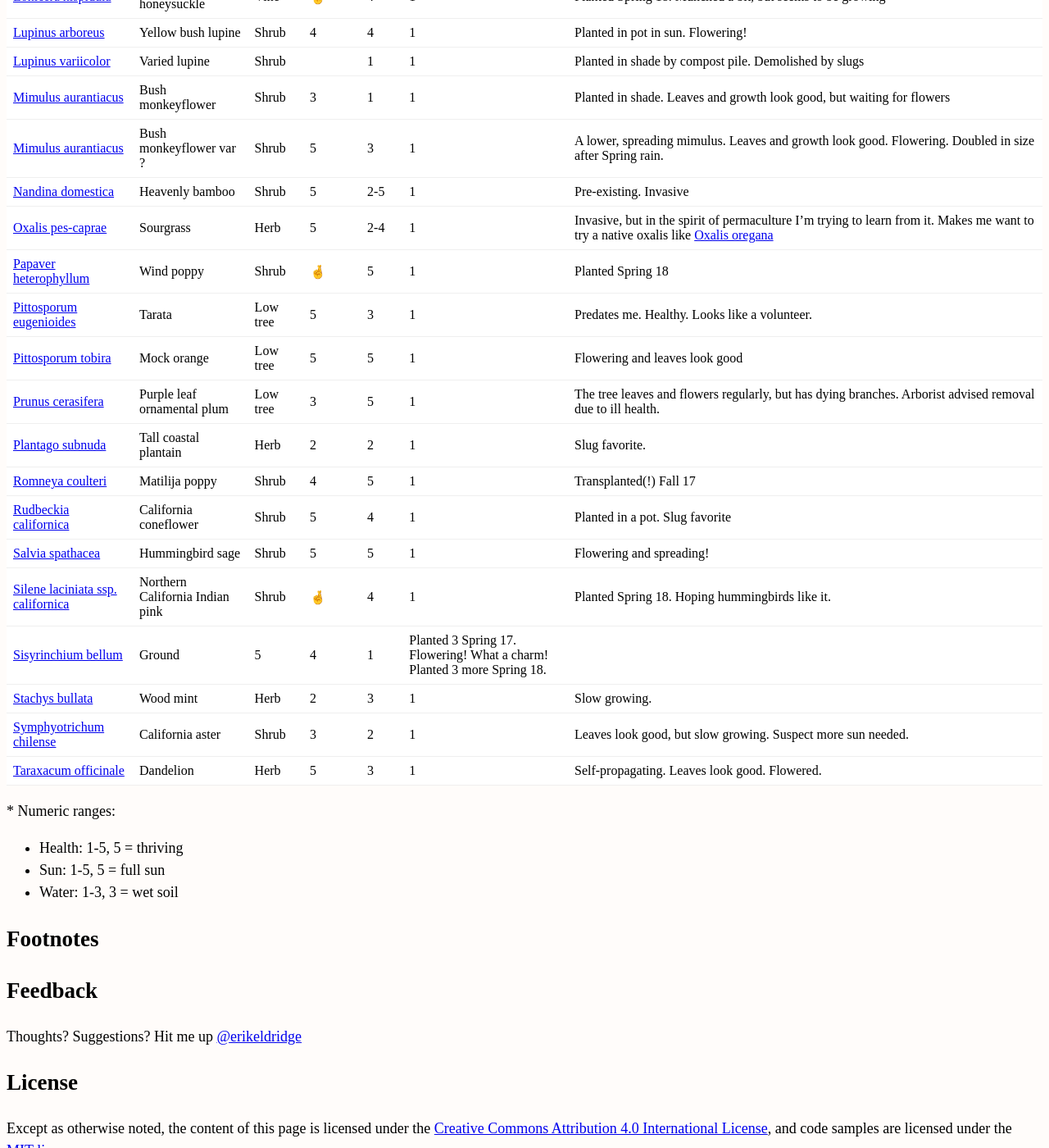
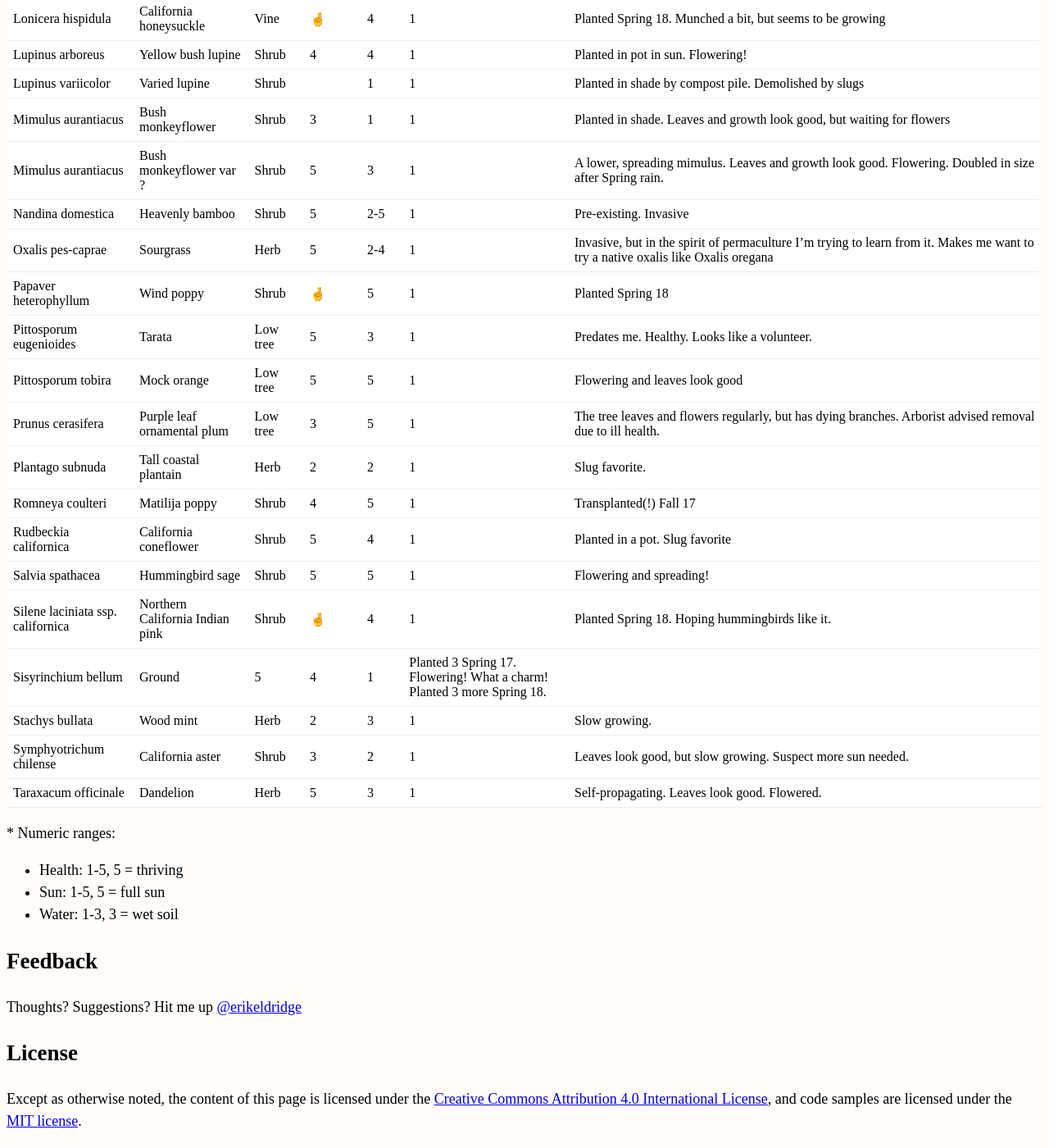
Before and after one commit to erikeldridge/erikeldridge.github.com, a Jekyll site: the page built from _posts/2018-05-22-coastal-sage-scrub-permaculture.md, in a window 1280 px wide and 1400 px high, scrolled down 1927 px. Shown: the whole window at 82% size. Built offline with Jekyll 4.4.1, drawn with Linux system fonts in a browser that asks for light colours; nearby versions of some CDN libraries; some of the changed text lies outside the part shown.

Commit message:
Update from Forestry.io - 2018-05-22-coastal-sage-scrub-permaculture.md

```diff
--- a/_posts/2018-05-22-coastal-sage-scrub-permaculture.md
+++ b/_posts/2018-05-22-coastal-sage-scrub-permaculture.md
@@ -27,57 +27,55 @@
 
 | Latin name | Common name | Layer | Health\* | Sun\* | Water\* | Notes |
 | --- | --- | --- | --- | --- | --- | --- |
-| [Achillea millefolium californica](https://www.inaturalist.org/taxa/239065-Achillea-millefolium-californica) | California yarrow | Herb | 4 | 2 & 5 | 1 | Suspect more sun needed, but one in the front yard in shade is fuller.|
-| [Allium triquetrum](https://www.inaturalist.org/taxa/55505-Allium-triquetrum) | Three-cornered leek | Herb | 5 | 1 | 1 | Self-propagating. Curious to try a native Allium like [Allium unifolium](https://www.inaturalist.org/taxa/59781-Allium-unifolium) |
-| [Agapanthus praecox orientalis](https://www.inaturalist.org/taxa/57838-Agapanthus-praecox-orientalis) | Lilly of the Nile | Shrub | 5 | 1 | 1 | Prolific in the front yard in shade |
-| [Aquilegia eximia](https://www.inaturalist.org/taxa/57230-Aquilegia-eximia) | Serpentine columbine | Shrub | 4 | 3 | 2 | The columbine's health steadily declined after planting, dropping leaves and never flowering. Transplanted to pot with potting soil and more sun and care and it rebounded. Recently transplanted back. |
-| [Armeria maritima](https://www.inaturalist.org/taxa/60476-Armeria-maritima) | Sea thrift |🤞| 4 | 2 | Planted Spring 18 |
-| [Artemisia douglasiana](https://www.inaturalist.org/taxa/52854-Artemisia-douglasiana) | California Mugwort | Herb | 4 | 2 | 1 | Died back completely in summer, but resprouted and grew vigorously after Spring rain |
-| [Asarum caudatum](https://www.inaturalist.org/taxa/52858-Asarum-caudatum) | Western wild ginger | Root | 3 | 1 | 2 | Leaves look good, but growth is slow and it hasn't flowered. I suspect it needs more water |
-| [Brugmansia arborea](https://www.inaturalist.org/taxa/126914-Brugmansia-arborea) | Trumpet flower | Low tree | 4 | 2 | 1 | Flowering and leaves look good. Suspect more sun needed |
-| [Callistemon rigidus](https://www.inaturalist.org/taxa/146916-Callistemon-rigidus) | Bottlebrush tree | Low tree | 5 | 3 | 1 | Flowers profusely year-round |
+| Achillea millefolium californica | California yarrow | Herb | 4 | 2 & 5 | 1 | Suspect more sun needed, but one in the front yard in shade is fuller. |
+| Allium triquetrum | Three-cornered leek | Herb | 5 | 1 | 1 | Self-propagating. Curious to try a native Allium like Allium unifolium |
+| Agapanthus praecox orientalis | Lilly of the Nile | Shrub | 5 | 1 | 1 | Prolific in the front yard in shade |
+| Aquilegia eximia | Serpentine columbine | Shrub | 4 | 3 | 2 | The columbine's health steadily declined after planting, dropping leaves and never flowering. Transplanted to pot with potting soil and more sun and care and it rebounded. Recently transplanted back. |
+| Armeria maritima | Sea thrift | 🤞 | 4 | 2 | Planted Spring 18 |  |
+| Artemisia douglasiana | California Mugwort | Herb | 4 | 2 | 1 | Died back completely in summer, but resprouted and grew vigorously after Spring rain |
+| Asarum caudatum | Western wild ginger | Root | 3 | 1 | 2 | Leaves look good, but growth is slow and it hasn't flowered. I suspect it needs more water |
+| Brugmansia arborea | Trumpet flower | Low tree | 4 | 2 | 1 | Flowering and leaves look good. Suspect more sun needed |
+| Callistemon rigidus | Bottlebrush tree | Low tree | 5 | 3 | 1 | Flowers profusely year-round |
 | Citrus tangerina | Tangerine tree | Low tree | 2 | 3 | 1 | The tree produces inedible fruit and its leaves are chlorotic and sparse :( I suspect it used to get insufficient sun. An arborist mentioned citrus trees are "hungry", so this one may just need fertilizer. There's a lemon tree in the front yard that looks great, for comparison |
-| [Camellia japonica](https://www.inaturalist.org/taxa/83056-Camellia-japonica) | Camelia | Low tree | 5 | 2 | 1 | Two camellias on the property outside dripline. One in good health, but one suddenly whithered. Suspecting gophers although they left the other alone. |
-| [Claytonia sibirica](https://www.inaturalist.org/taxa/55767-Claytonia-sibirica) | Candy flower | Herb | 5 | 1 | 2 | Leaves and growth look great. Flowering. Neighboring ginger |
-| [Satureja douglasii](https://www.laspilitas.com/nature-of-california/plants/622--satureja-douglasii) | Yerba buena | Ground | 4 | 2-3 | 1 | Leaves look good, but growth is slow. Spring rain didn't improve. |
-| [Dicentra formosa](https://www.laspilitas.com/nature-of-california/plants/241--dicentra-formosa) | Bleeding heart | Shrub | 5 | 2-3 | 2 | Planted three. Died back completely after summer, but resprouted and spread vigorously after Spring rain |
-| [Dietes iridioides](https://www.inaturalist.org/taxa/129407-Dietes-iridioides) | African iris | Shrub | 5 | 1 | 1 | Flowers and seeds readily. |
-|[Eschscholzia californica](https://www.inaturalist.org/taxa/48225-Eschscholzia-californica)| California poppy | Shrub | 4 | 5 | 1 | Gopher favorite, but some survived to bloom this year! |
-| [Festuca californica](https://www.inaturalist.org/taxa/57169-Festuca-californica)  | California fescue | Ground | 🤞 | 5 | 1 | Flattened by tree-fall. |
-| [Fragaria californica](https://www.inaturalist.org/taxa/61095-Fragaria-vesca-californica) | Wild strawberry | Ground | 3 | 3 | 1 | Spreading and leaves look good, but not flowering. |
-| [Hedera helix](https://www.inaturalist.org/taxa/55882-Hedera-helix) | English ivy | Vine | 5 | 4 | 1 | Well-established when I moved in. |
-| [Helianthus californicus](https://www.inaturalist.org/taxa/56954-Helianthus-californicus) | Shrub | 🤞 | 4 | 1 | Planted Spring 18. Munched by someone, but hanging on |
-| [Heracleum maximum](https://www.inaturalist.org/taxa/53094-Heracleum-maximum) | Cow parsnip | Shrub | 4 | 1 | 2 | Planted two. Both died back, but returned with Spring rain. Leaves good so far |
-| [Holodiscus discolor](https://www.inaturalist.org/taxa/53414-Holodiscus-discolor) | Cream bush | Shrub | 4 | 2 | 1 | Leaves look good, but slow growing |
-| [Horkelia californica](https://www.inaturalist.org/taxa/61737-Horkelia-californica) | California horkelia | Ground | 4 | 3 | 1 | Hasn't flowered or spread, but doubled in size after Spring rain |
-| [Hydrangea macrophylla](https://www.inaturalist.org/taxa/122034-Hydrangea-macrophylla) | Hydrangea | Shrub | 1 | 2 | 1 | A tall shrub growing in shade when I moved in. Declining health perhaps due to low water or sun |
-| [Iris douglasiana](https://www.inaturalist.org/taxa/50854-Iris-douglasiana) | Douglas Iris | Shrub | 4 | 2 | 1 | Planted two. One died. The other's leaves look good, but it hasn't flowered. There's another iris nearby that's flowering, for comparison. |
-| [Ligustrum japonicum](https://www.inaturalist.org/taxa/77739-Ligustrum-japonicum) | Japanese Privet | Low tree | 5 | 1 | 1 | Predates me. Healthy/invasive. |
-| [Lonicera hispidula](https://www.inaturalist.org/taxa/53416-Lonicera-hispidula) | California honeysuckle | Vine |🤞| 4 | 1 | Planted Spring 18. Munched a bit, but seems to be growing |
-| [Lupinus arboreus](https://www.inaturalist.org/taxa/61010-Lupinus-arboreus) | Yellow bush lupine | Shrub | 4 | 4 | 1 | Planted in pot in sun. Flowering! |
-| [Lupinus variicolor](https://www.inaturalist.org/taxa/61018-Lupinus-variicolor) | Varied lupine | Shrub |  | 1 | 1 | Planted in shade by compost pile. Demolished by slugs |
-| [Mimulus aurantiacus](https://www.inaturalist.org/taxa/48858-Mimulus-aurantiacus) | Bush monkeyflower | Shrub | 3 | 1 | 1 | Planted in shade. Leaves and growth look good, but waiting for flowers |
-| [Mimulus aurantiacus](https://www.inaturalist.org/taxa/48858-Mimulus-aurantiacus) | Bush monkeyflower var ? | Shrub | 5 | 3 | 1 | A lower, spreading mimulus. Leaves and growth look good. Flowering. Doubled in size after Spring rain. |
-| [Nandina domestica](https://www.inaturalist.org/taxa/127010-Nandina-domestica) | Heavenly bamboo | Shrub | 5 | 2-5 | 1 | Pre-existing. Invasive |
-| [Oxalis pes-caprae](https://www.inaturalist.org/taxa/53169-Oxalis-pes-caprae) | Sourgrass | Herb | 5 | 2-4 | 1 | Invasive, but in the spirit of permaculture I'm trying to learn from it. Makes me want to try a native oxalis like [Oxalis oregana](https://www.inaturalist.org/taxa/47757-Oxalis-oregana) |
-| [Papaver heterophyllum](https://www.inaturalist.org/taxa/78344-Papaver-heterophyllum) | Wind poppy | Shrub | 🤞 | 5 | 1 | Planted Spring 18 |
-| [Pittosporum eugenioides](https://www.inaturalist.org/taxa/200847-Pittosporum-eugenioides) | Tarata | Low tree | 5 | 3 | 1 | Predates me. Healthy. Looks like a volunteer. |
-| [Pittosporum tobira](https://www.inaturalist.org/taxa/78592-Pittosporum-tobira) | Mock orange | Low tree | 5 | 5 | 1 | Flowering and leaves look good |
-| [Prunus cerasifera](https://www.inaturalist.org/taxa/55837-Prunus-cerasifera) | Purple leaf ornamental plum | Low tree | 3 | 5 | 1 |The tree leaves and flowers regularly, but has dying branches. Arborist advised removal due to ill health. |
-| [Plantago subnuda](https://www.inaturalist.org/taxa/60223-Plantago-subnuda) | Tall coastal plantain | Herb | 2 | 2 | 1 | Slug favorite. |
-| [Romneya coulteri](https://www.inaturalist.org/taxa/61946-Romneya-coulteri) | Matilija poppy | Shrub | 4 | 5 | 1 | Transplanted(!) Fall 17 |
-| [Rudbeckia californica](https://www.inaturalist.org/taxa/78896-Rudbeckia-californica) | California coneflower | Shrub | 5 | 4 | 1 | Planted in a pot. Slug favorite |
-|[Salvia spathacea](https://www.inaturalist.org/taxa/64133-Salvia-spathacea)| Hummingbird sage | Shrub | 5 | 5 | 1 | Flowering and spreading! |
-| [Silene laciniata ssp. californica](https://www.inaturalist.org/taxa/62222-Silene-laciniata-californica) | Northern California Indian pink | Shrub | 🤞 | 4 | 1 | Planted Spring 18. Hoping hummingbirds like it. |
-| [Sisyrinchium bellum](https://www.inaturalist.org/taxa/49918-Sisyrinchium-bellum) | Ground | 5 | 4 | 1 | Planted 3 Spring 17. Flowering! What a charm! Planted 3 more Spring 18. |
-| [Stachys bullata](https://www.inaturalist.org/taxa/58930-Stachys-bullata) | Wood mint | Herb | 2 | 3 | 1 | Slow growing. |
-| [Symphyotrichum chilense](https://www.inaturalist.org/taxa/56861-Symphyotrichum-chilense) | California aster | Shrub | 3 | 2 | 1 | Leaves look good, but slow growing. Suspect more sun needed. |
-| [Taraxacum officinale](https://www.inaturalist.org/taxa/47602-Taraxacum-officinale) | Dandelion | Herb | 5 | 3 | 1 | Self-propagating. Leaves look good. Flowered. |
+| Camellia japonica | Camelia | Low tree | 5 | 2 | 1 | Two camellias on the property outside dripline. One in good health, but one suddenly whithered. Suspecting gophers although they left the other alone. |
+| Claytonia sibirica | Candy flower | Herb | 5 | 1 | 2 | Leaves and growth look great. Flowering. Neighboring ginger |
+| Satureja douglasii | Yerba buena | Ground | 4 | 2-3 | 1 | Leaves look good, but growth is slow. Spring rain didn't improve. |
+| Dicentra formosa | Bleeding heart | Shrub | 5 | 2-3 | 2 | Planted three. Died back completely after summer, but resprouted and spread vigorously after Spring rain |
+| Dietes iridioides | African iris | Shrub | 5 | 1 | 1 | Flowers and seeds readily. |
+| Eschscholzia californica | California poppy | Shrub | 4 | 5 | 1 | Gopher favorite, but some survived to bloom this year! |
+| Festuca californica | California fescue | Ground | 🤞 | 5 | 1 | Flattened by tree-fall. |
+| Fragaria californica | Wild strawberry | Ground | 3 | 3 | 1 | Spreading and leaves look good, but not flowering. |
+| Hedera helix | English ivy | Vine | 5 | 4 | 1 | Well-established when I moved in. |
+| Helianthus californicus | Shrub | 🤞 | 4 | 1 | Planted Spring 18. Munched by someone, but hanging on |  |
+| Heracleum maximum | Cow parsnip | Shrub | 4 | 1 | 2 | Planted two. Both died back, but returned with Spring rain. Leaves good so far |
+| Holodiscus discolor | Cream bush | Shrub | 4 | 2 | 1 | Leaves look good, but slow growing |
+| Horkelia californica | California horkelia | Ground | 4 | 3 | 1 | Hasn't flowered or spread, but doubled in size after Spring rain |
+| Hydrangea macrophylla | Hydrangea | Shrub | 1 | 2 | 1 | A tall shrub growing in shade when I moved in. Declining health perhaps due to low water or sun |
+| Iris douglasiana | Douglas Iris | Shrub | 4 | 2 | 1 | Planted two. One died. The other's leaves look good, but it hasn't flowered. There's another iris nearby that's flowering, for comparison. |
+| Ligustrum japonicum | Japanese Privet | Low tree | 5 | 1 | 1 | Predates me. Healthy/invasive. |
+| Lonicera hispidula | California honeysuckle | Vine | 🤞 | 4 | 1 | Planted Spring 18. Munched a bit, but seems to be growing |
+| Lupinus arboreus | Yellow bush lupine | Shrub | 4 | 4 | 1 | Planted in pot in sun. Flowering! |
+| Lupinus variicolor | Varied lupine | Shrub |  | 1 | 1 | Planted in shade by compost pile. Demolished by slugs |
+| Mimulus aurantiacus | Bush monkeyflower | Shrub | 3 | 1 | 1 | Planted in shade. Leaves and growth look good, but waiting for flowers |
+| Mimulus aurantiacus | Bush monkeyflower var ? | Shrub | 5 | 3 | 1 | A lower, spreading mimulus. Leaves and growth look good. Flowering. Doubled in size after Spring rain. |
+| Nandina domestica | Heavenly bamboo | Shrub | 5 | 2-5 | 1 | Pre-existing. Invasive |
+| Oxalis pes-caprae | Sourgrass | Herb | 5 | 2-4 | 1 | Invasive, but in the spirit of permaculture I'm trying to learn from it. Makes me want to try a native oxalis like Oxalis oregana |
+| Papaver heterophyllum | Wind poppy | Shrub | 🤞 | 5 | 1 | Planted Spring 18 |
+| Pittosporum eugenioides | Tarata | Low tree | 5 | 3 | 1 | Predates me. Healthy. Looks like a volunteer. |
+| Pittosporum tobira | Mock orange | Low tree | 5 | 5 | 1 | Flowering and leaves look good |
+| Prunus cerasifera | Purple leaf ornamental plum | Low tree | 3 | 5 | 1 | The tree leaves and flowers regularly, but has dying branches. Arborist advised removal due to ill health. |
+| Plantago subnuda | Tall coastal plantain | Herb | 2 | 2 | 1 | Slug favorite. |
+| Romneya coulteri | Matilija poppy | Shrub | 4 | 5 | 1 | Transplanted(!) Fall 17 |
+| Rudbeckia californica | California coneflower | Shrub | 5 | 4 | 1 | Planted in a pot. Slug favorite |
+| Salvia spathacea | Hummingbird sage | Shrub | 5 | 5 | 1 | Flowering and spreading! |
+| Silene laciniata ssp. californica | Northern California Indian pink | Shrub | 🤞 | 4 | 1 | Planted Spring 18. Hoping hummingbirds like it. |
+| Sisyrinchium bellum | Ground | 5 | 4 | 1 | Planted 3 Spring 17. Flowering! What a charm! Planted 3 more Spring 18. |  |
+| Stachys bullata | Wood mint | Herb | 2 | 3 | 1 | Slow growing. |
+| Symphyotrichum chilense | California aster | Shrub | 3 | 2 | 1 | Leaves look good, but slow growing. Suspect more sun needed. |
+| Taraxacum officinale | Dandelion | Herb | 5 | 3 | 1 | Self-propagating. Leaves look good. Flowered. |
 
 \* Numeric ranges:
 
 * Health: 1-5, 5 = thriving
 * Sun: 1-5, 5 = full sun
 * Water: 1-3, 3 = wet soil
-
-## Footnotes
```
Also changed, not shown: other parts of _posts/2018-05-22-coastal-sage-scrub-permaculture.md (+1 -1 lines).
